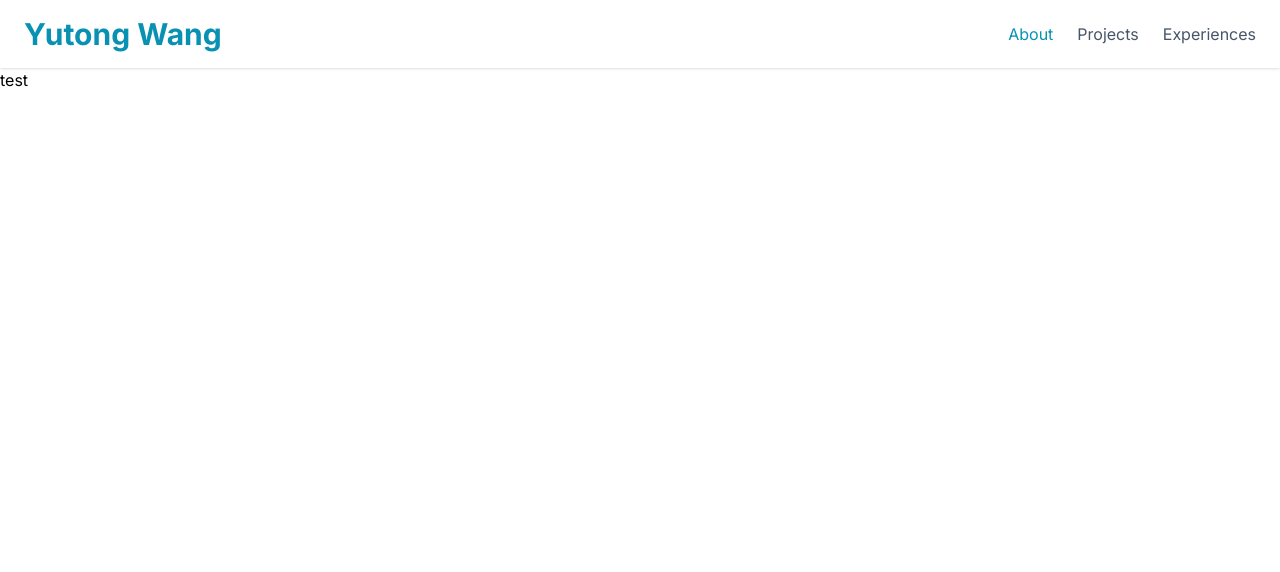
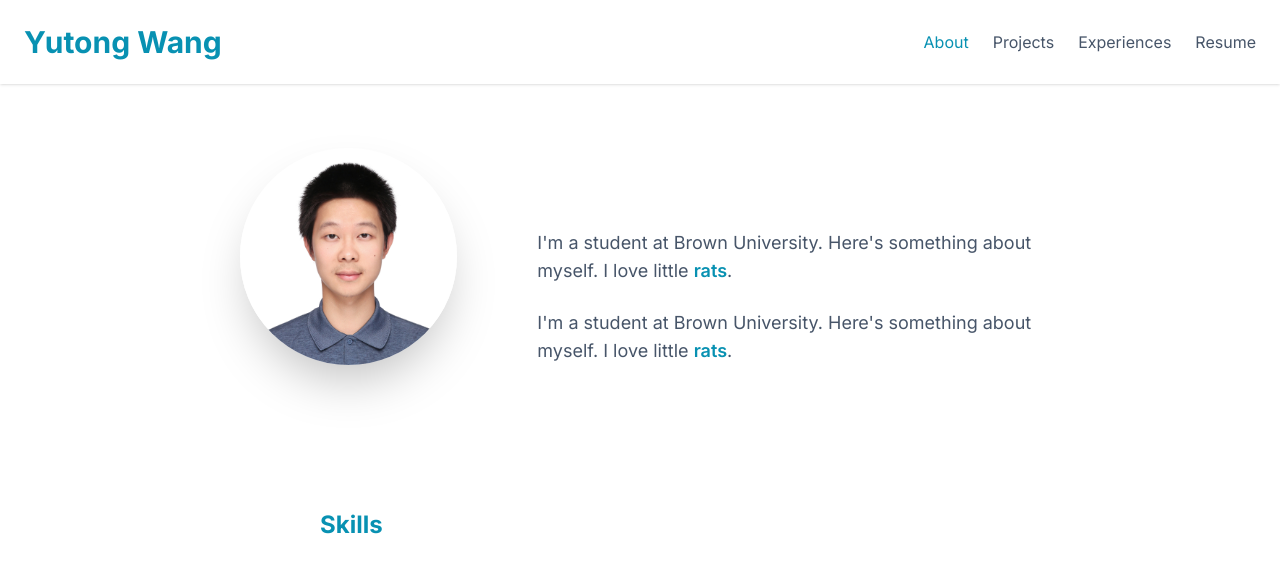
Before and after one commit to ywang760/ywang760.github.io, a Next.js app: page / in a window 1280 px wide. Shown: the top 572 px of the page. Built offline with nearby package versions, Linux system fonts and the light colour scheme.

Commit message:
About page template

```diff
--- a/src/app/page.tsx
+++ b/src/app/page.tsx
@@ -1,6 +1,51 @@
 import Image from "next/image";
-
+import Link from "next/link";
 
 export default function Home() {
-  return <main>test</main>;
+  return (
+    <main className="flex flex-col md:mx-60 mx-8">
+      <div className="flex flex-col items-center text-center justify-center py-16 md:flex-row md:space-x-20 md:text-left">
+        <div className="mb-20">
+          <Image
+            src="/headshot.jpg"
+            alt="Hero Image"
+            className="rounded-full shadow-2xl"
+            width={300}
+            height={300}
+          />
+        </div>
+
+        <div className="">
+          <p className="text-lg text-gray-600">
+            I&#39;m a student at Brown University. Here&#39;s something about
+            myself. I love little{" "}
+            <Link
+              href="/projects"
+              className="font-semibold text-primary-600 hover:underline"
+            >
+              rats
+            </Link>
+            .
+          </p>
+          <br />
+          <p className="text-lg text-gray-600">
+            I&#39;m a student at Brown University. Here&#39;s something about
+            myself. I love little{" "}
+            <Link
+              href="/projects"
+              className="font-semibold text-primary-600 hover:underline"
+            >
+              rats
+            </Link>
+            .
+          </p>
+        </div>
+      </div>
+
+      {/* TODO: skills section for recruiting, pubs for research */}
+      <div className="flex md:px-20 px-2">
+        <h2 className="text-2xl font-bold text-primary-600">Skills</h2>
+      </div>
+    </main>
+  );
 }
--- a/src/components/Navbar.tsx
+++ b/src/components/Navbar.tsx
@@ -7,6 +7,7 @@ const NAV_ITEMS = [
   { name: "About", route: "/" },
   { name: "Projects", route: "/projects" },
   { name: "Experiences", route: "/experiences" },
+  { name: "Resume", route: "/resume" },
 ];
 
 const Navbar = () => {
@@ -14,7 +15,7 @@ const Navbar = () => {
   const pathname = usePathname();
 
   return (
-    <nav className="bg-white px-6 py-4 shadow">
+    <nav className="bg-white px-6 py-6 shadow">
       <div className="flex flex-col md:flex-row md:justify-between md:items-center">
         <div className="flex justify-between items-center">
           <div>
```
Also changed, not shown: public/headshot.jpg (added).
